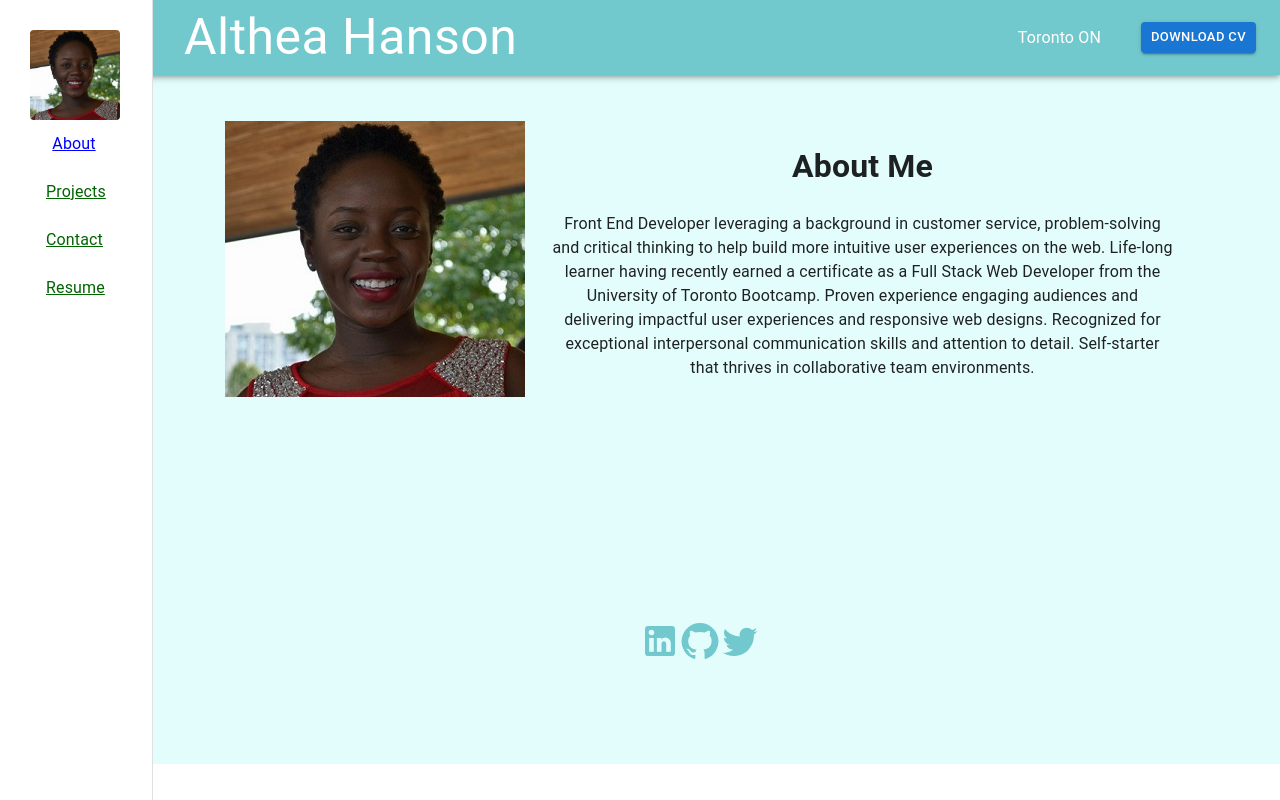
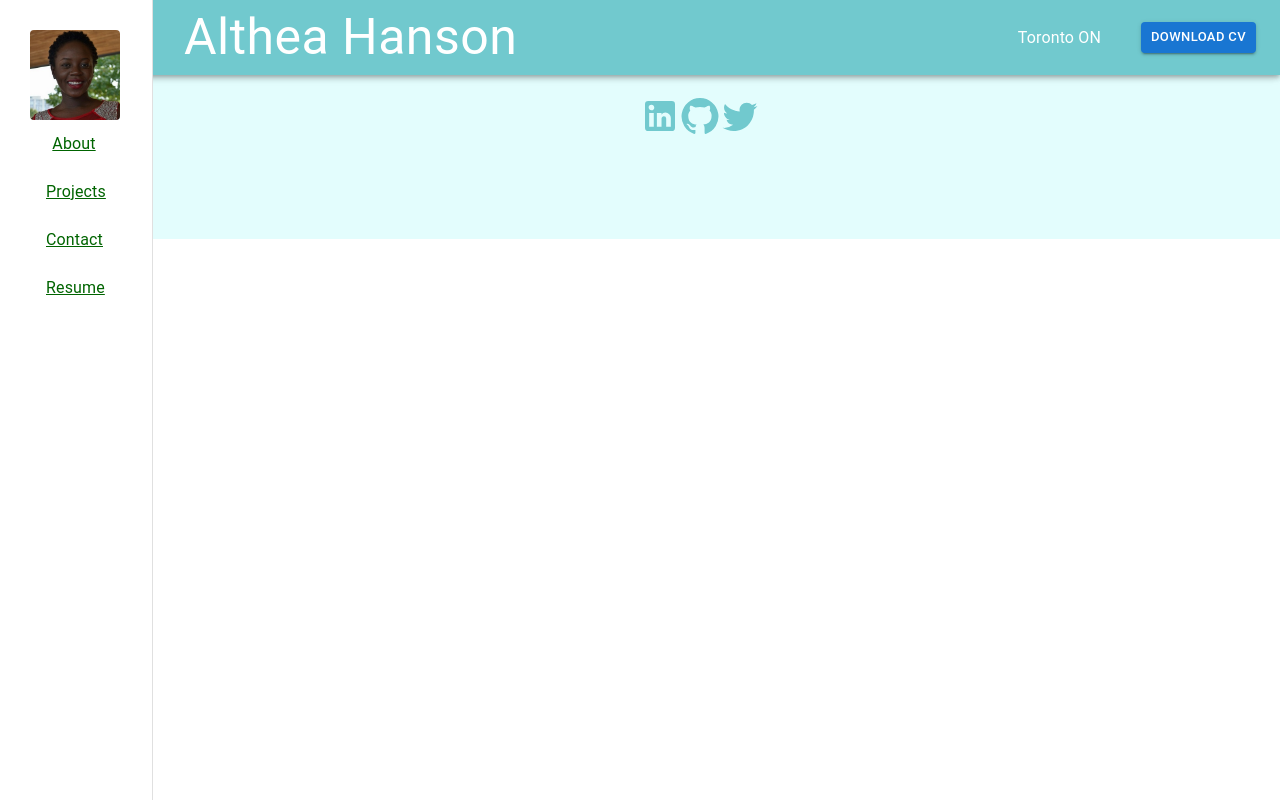
Before and after one commit to Altheahanson/MyReactPortfolio, a React (Create React App) app: page / in a window 1280 px wide. Built offline with nearby package versions, Linux system fonts and the light colour scheme.

Commit message:
updated routing

```diff
--- a/src/App.js
+++ b/src/App.js
@@ -20,7 +20,7 @@ function App() {
         <Header />
         <Navigation/>
         <Routes>
-          <Route path='/' element={<About />} ></Route>
+          <Route path='/MyReactPortfolio/' element={<About />} ></Route>
           <Route path='/projects' element={<Projects />}></Route>
           <Route path='/contact' element={<Contact />}></Route>
           <Route path='/resume' element={<Resume />}></Route>
--- a/src/components/Navigation.js
+++ b/src/components/Navigation.js
@@ -22,7 +22,7 @@ const Navigation = () => {
         <ListItemButton sx={{ textAlign: 'Center' }} >
                 <ListItemIcon>
                   <ListItemText>
-                  <NavLink to="/ " style={({ isActive  }) => { return { color: isActive ? 'blue' : 'DarkGreen' } }} > About </NavLink>
+                  <NavLink to='/MyReactPortfolio/' style={({ isActive  }) => { return { color: isActive ? 'blue' : 'DarkGreen' } }} > About </NavLink>
                   </ListItemText>
                 </ListItemIcon>
               </ListItemButton>
```
